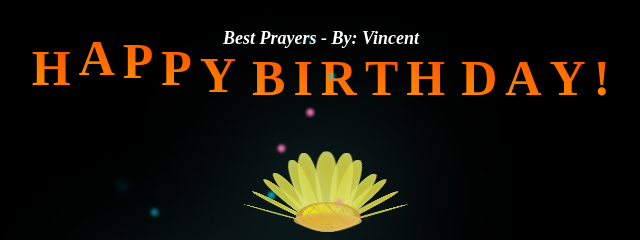
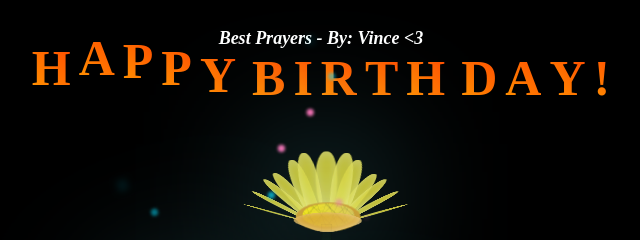
Before and after one commit to IM-IMPO/hbd2, a plain HTML site: page index.html in a window 1280 px wide. Shown: the top 240 px of the page, 319-959 px from the left. Drawn offline with Linux system fonts and the light colour scheme.

Commit message:
Update index.html

```diff
--- a/index.html
+++ b/index.html
@@ -6,14 +6,14 @@
     <meta http-equiv="X-UA-Compatible" content="IE=edge">
     <meta name="viewport" content="width=device-width, initial-scale=1.0">
     <link rel="stylesheet" href="main.css">
-    <title>Hbd</title>
+    <title>Happy Birthday</title>
 </head>
 <body class="container">
     <div class="night"></div>
 
 
     <div class="happy-diwali-banner" id="happyDiwaliBanner">
-        <h3>Best Prayers - By: Vincent</h3>
+        <h3>Best Prayers - By: Vince <3</h3>
       <h1>
         <span>H</span>
         <span>A</span>
```
